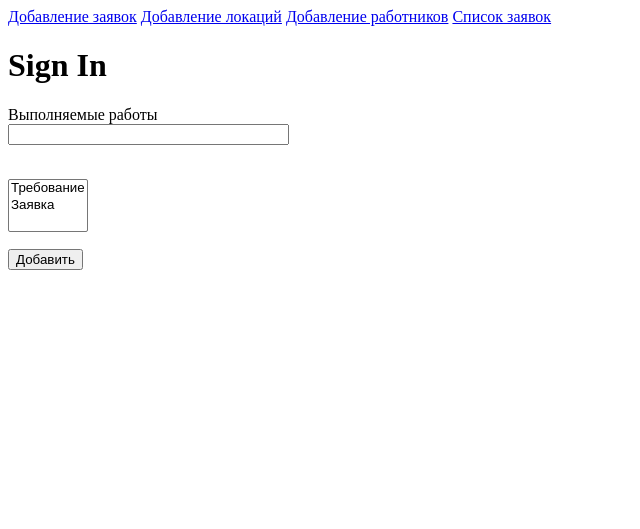
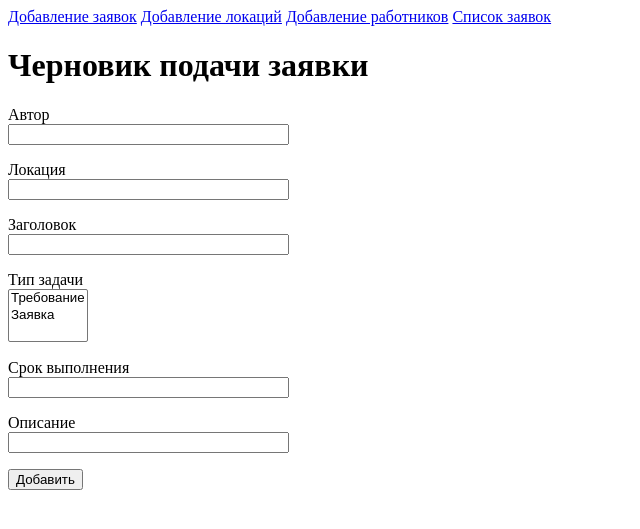
Before and after one commit to code-in-ru/foxtrot, a Flask app: page /add-order in a window 1280 px wide. Shown: the top 529 px of the page, without its empty margins (0-640 px from the left). Run offline with Flask 2, Linux system fonts and the light colour scheme.

Commit message:
add new field to order form

```diff
--- a/requirements.txt
+++ /dev/null
@@ -1,5 +0,0 @@
-vosk~=0.3.15
-pydub~=0.24.1
-flask
-flask-wtf
-wtforms
--- a/webapp/__init__.py
+++ b/webapp/__init__.py
@@ -1,7 +1,9 @@
 from flask import Flask
 from config import Config
+from flask_cors import CORS
 
 webapp = Flask(__name__)
+CORS(webapp, resources={r"/api/*": {"origins": "*"}})
 webapp.config.from_object(Config)
 
 from webapp import routes
--- a/webapp/forms.py
+++ b/webapp/forms.py
@@ -1,9 +1,13 @@
 from flask_wtf import FlaskForm
-from wtforms import StringField, PasswordField, BooleanField, SubmitField, SelectField
+from wtforms import StringField,  SubmitField, SelectField
 from wtforms.validators import DataRequired
 
 
 class AddOrderForm(FlaskForm):
-    order_name = StringField('Выполняемые работы', validators=[DataRequired()])
-    order_type = SelectField("Ordertype", choices=['Требование', 'Заявка'], validators=[DataRequired()])
+    author = StringField('Автор', validators=[DataRequired()])
+    location = StringField('Локация', validators=[DataRequired()])
+    title = StringField('Заголовок', validators=[DataRequired()])
+    task_type = SelectField("Тип задачи", choices=['Требование', 'Заявка'], validators=[DataRequired()])
+    due_date = StringField('Срок выполнения', validators=[DataRequired()])
+    description = StringField('Описание', validators=[DataRequired()])
     submit = SubmitField('Добавить')
--- a/webapp/routes.py
+++ b/webapp/routes.py
@@ -15,11 +15,11 @@ def index():
     return render_template("index.html", title="Главная страница")
 
 
-@webapp.route("/api/")
-@webapp.route("/api/orders")
+@webapp.route("/api", methods=["GET"])
+@webapp.route("/api/orders", methods=["GET"])
 # @webapp.route("/api/<method>", methods=["GET"])
 def orders(method=None):
-    return f"Method {method} API not ready"
+    return {"name": ["apples, oranges"]}
 
 
 @webapp.route("/add-order", methods=["GET", "POST"])
--- a/webapp/templates/add_order.html
+++ b/webapp/templates/add_order.html
@@ -1,16 +1,32 @@
 {% extends "base.html" %}
 
 {% block content %}
-    <h1>Sign In</h1>
+    <h1>Черновик подачи заявки</h1>
     <form action="" method="post" novalidate>
         {{ form.hidden_tag() }}
         <p>
-            {{ form.order_name.label }}<br>
-            {{ form.order_name(size=32) }}
+            {{ form.author.label }}<br>
+            {{ form.author(size=32) }}
         </p>
         <p>
-            {{ form.order_type.select }}<br>
-            {{ form.order_type(size=3) }}
+            {{ form.location.label }}<br>
+            {{ form.location(size=32) }}
+        </p>
+        <p>
+            {{ form.title.label }}<br>
+            {{ form.title(size=32) }}
+        </p>
+        <p>
+            {{ form.task_type.label }}<br>
+            {{ form.task_type(size=3) }}
+        </p>
+        <p>
+            {{ form.due_date.label }}<br>
+            {{ form.due_date(size=32) }}
+        </p>
+        <p>
+            {{ form.description.label }}<br>
+            {{ form.description(size=32) }}
         </p>
         <p>{{ form.submit() }}</p>
     </form>
```
